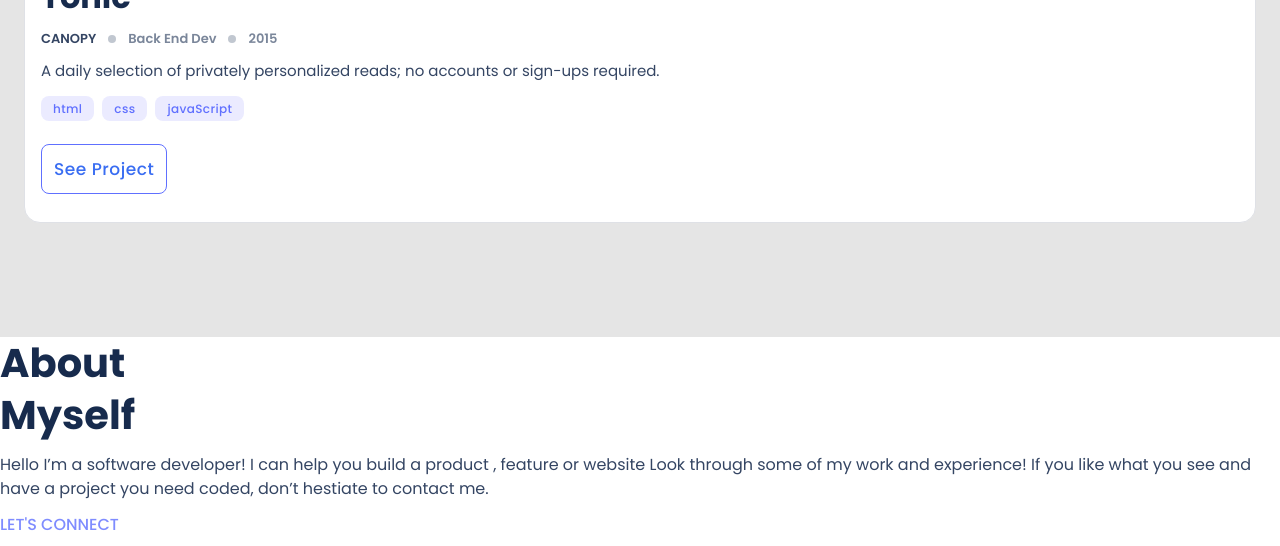
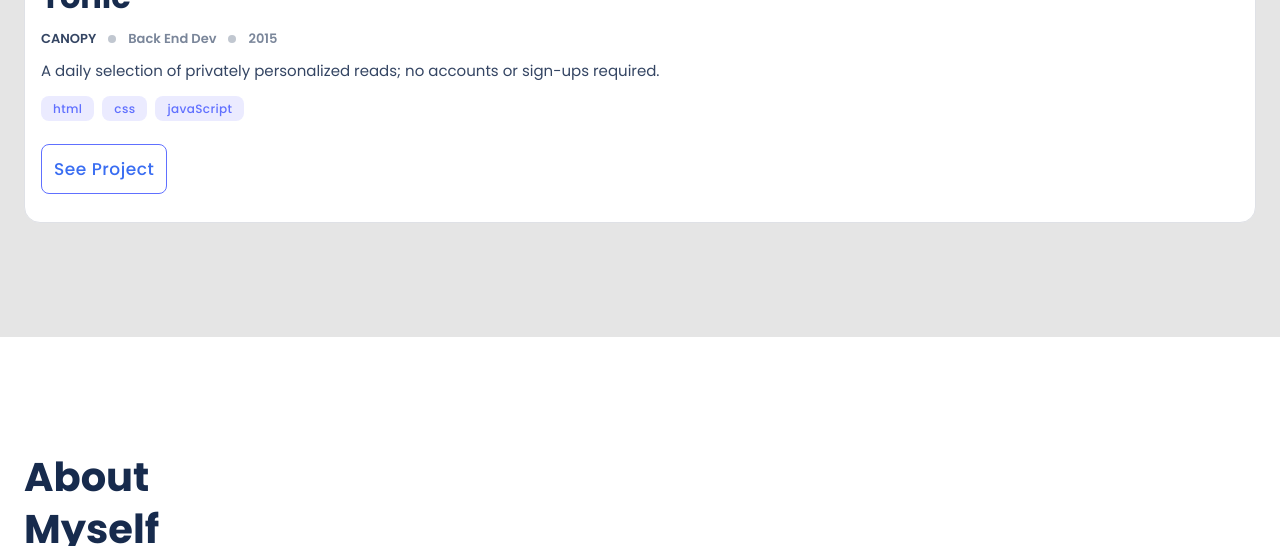
Before and after one commit to gvgesanto2/microverse-portfolio-mobile, a website: page index.html in a window 1280 px wide. Shown: the part 5846-6392 px from the top of the page. Drawn offline with Linux system fonts and the light colour scheme.

Commit message:
feat: Style the about-me section container

```diff
--- a/css/layout.css
+++ b/css/layout.css
@@ -34,3 +34,12 @@
   background-color: var(--grey-light-1);
   padding: 11.4rem 2.4rem;
 }
+
+/* ABOUT ME SECTION */
+
+.about-me {
+  display: flex;
+  flex-direction: column;
+
+  padding: 11.4rem 2.4rem;
+}
```
